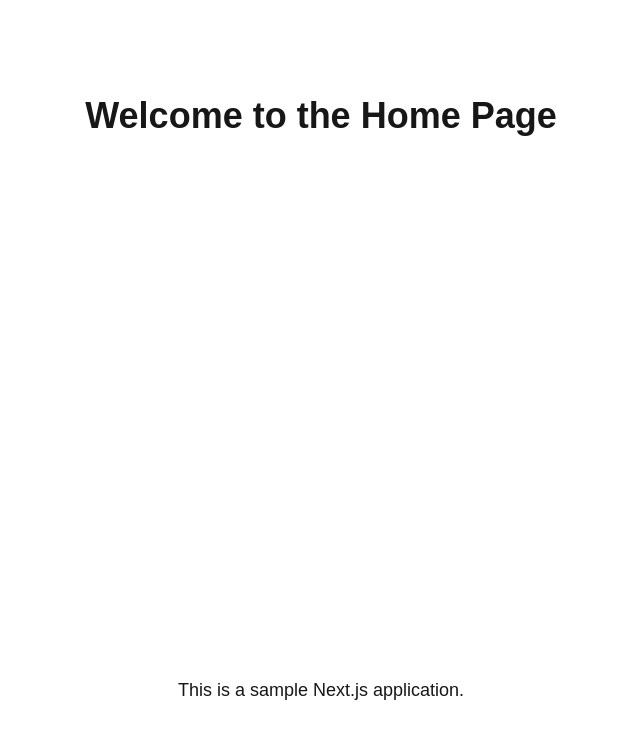
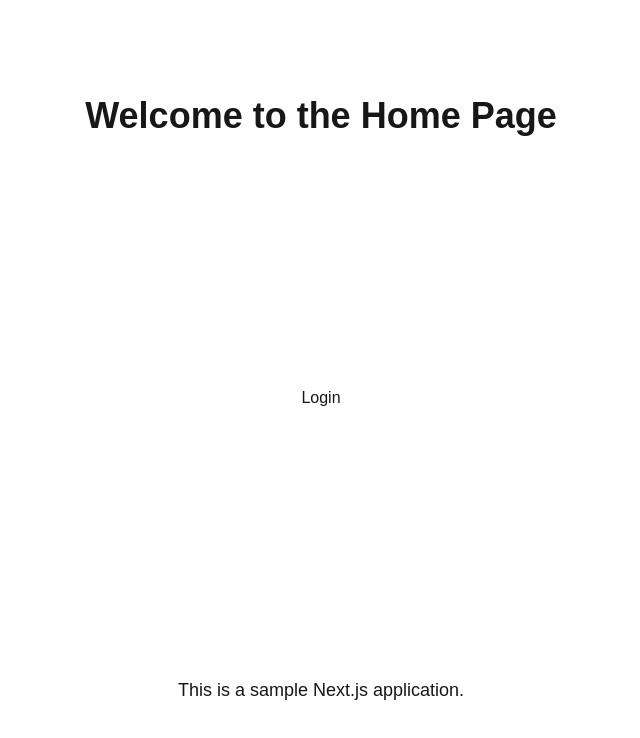
Before and after one commit to YuriyPilipenkoKH/b-auth-temp, a Next.js app: page / in a window 1280 px wide. Shown: the top 738 px of the page, without its empty margins (319-959 px from the left). Built offline with nearby package versions, Linux system fonts and the light colour scheme.

Commit message:
login link add

```diff
--- a/src/app/page.tsx
+++ b/src/app/page.tsx
@@ -1,9 +1,11 @@
 import Image from "next/image";
+import Link from "next/link";
 
 export default function Home() {
   return (
     <main className="flex min-h-screen flex-col items-center justify-between p-24">
       <h1 className="text-4xl font-bold">Welcome to the Home Page</h1>
+      <Link href="/login">Login</Link>
       <p className="mt-4 text-lg">This is a sample Next.js application.</p>
     </main>
   );
```
